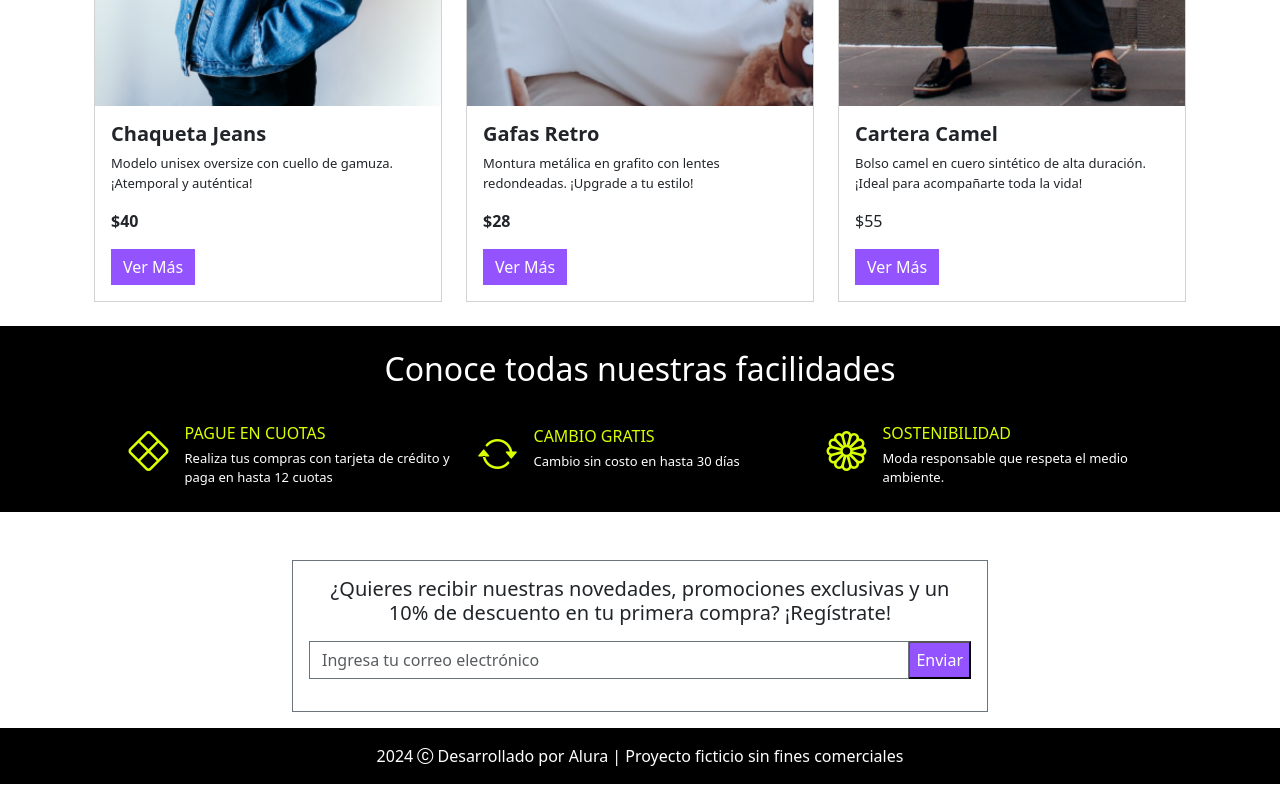
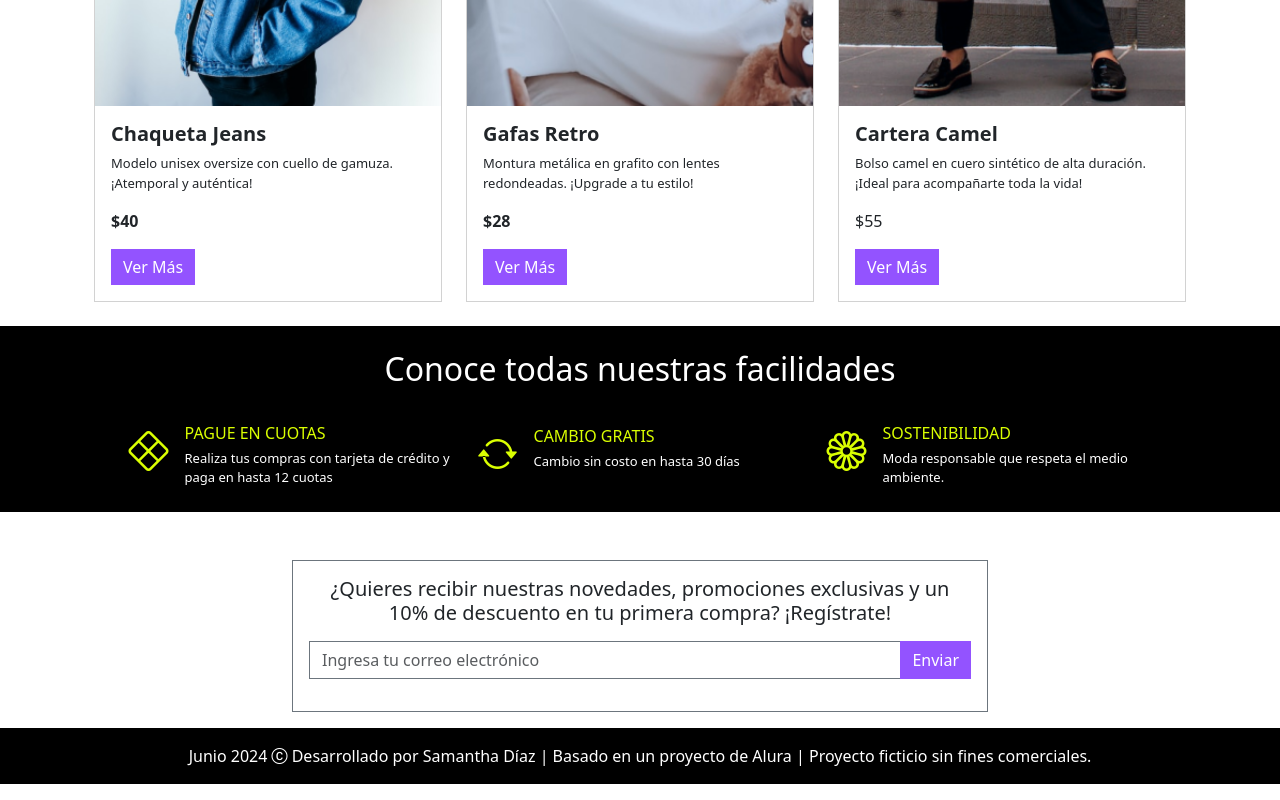
Before and after one commit to sammadr/Meteora, a plain HTML site: page index.html in a window 1280 px wide. Shown: the part 1830-2630 px from the top of the page. Drawn offline with nearby package versions, Linux system fonts and the light colour scheme.

Commit message:
Corrigiendo el footer y el boton del formulario

```diff
--- a/index.html
+++ b/index.html
@@ -846,19 +846,28 @@
                 </div>
             </div>
         </div>
-        </section>
+    </section>
 
         <!-- Formulario -->
         <form class="container border border-secondary my-3 p-3 mt-xl-5 text-center div-novedades mx-auto">
             <h5 >¿Quieres recibir nuestras novedades, promociones exclusivas y un 10% de descuento en tu primera compra? ¡Regístrate!		</h5>
             <div class="input-group my-3 ">
-                <input type="email" class="form-control border-secondary rounded-0" placeholder="Ingresa tu correo electrónico" aria-label="Ingresa tu correo electrónico" aria-describedby="button-addon2" />
-                <button class="color-lila" type="button" id="button-addon2">Enviar</button>
+                <input type="email" class="form-control border-secondary rounded-0" placeholder="Ingresa tu correo electrónico" aria-label="Ingresa tu correo electrónico" aria-describedby="btnEnviar" />
+                <!-- Button trigger modal -->
+                <button type="button" class="btn btn-primary color-lila rounded-0 border-0" data-bs-toggle="modal" data-bs-target="#btnEnviar">
+                    Enviar
+                </button>
+
+
+
             </div>
         </form>
 
         <footer>
-            <p class="text-center py-3 bg-black text-bg-dark">2024 <i class="bi bi-c-circle"></i> Desarrollado por Alura  | Proyecto ficticio sin fines comerciales  </p>
+            <p class="text-center py-3 m-0 bg-black text-bg-dark">
+                Junio 2024 <i class="bi bi-c-circle"></i>
+                Desarrollado por Samantha Díaz | Basado en un proyecto de Alura | Proyecto ficticio sin fines comerciales.
+            </p>
         </footer>
 
         <script src="https://cdn.jsdelivr.net/npm/bootstrap@5.3.3/dist/js/bootstrap.bundle.min.js" integrity="sha384-YvpcrYf0tY3lHB60NNkmXc5s9fDVZLESaAA55NDzOxhy9GkcIdslK1eN7N6jIeHz" crossorigin="anonymous"></script>
```
